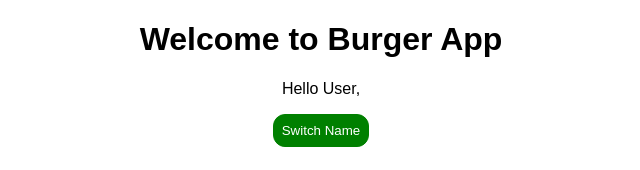
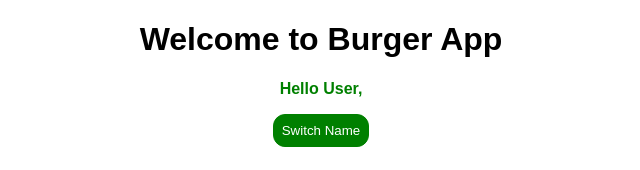
Before and after one commit to raghurudraraju-copart/burger-app-practice, a React app: page / in a window 1280 px wide. Shown: the top 170 px of the page, without its empty margins (319-959 px from the left). Built offline with nearby package versions, Linux system fonts and the light colour scheme.

Commit message:
Added sudo-selectors to load css with css-loader.

```diff
--- a/src/App.css
+++ b/src/App.css
@@ -16,6 +16,29 @@
 
 .red {
   color: red;
+}
+
+.App button {
+  background-color: green;
+  color: white;
+  border: 1px solid green;
+  border-radius: 12px;
+  cursor: pointer;
+  padding: 8px;
+}
+
+.App button:hover {
+  background-color: lightgreen;
+  color: black;
+}
+
+.App button.red {
+  background-color: red;
+}
+
+.App button.red:hover {
+  background-color: lightred;
+  color: black;
 }
 
 /* .App-logo {
--- a/src/App.js
+++ b/src/App.js
@@ -62,16 +62,9 @@
   };
 
   render() {
-    const btnStyle={
-      backgroundColor: 'green',
-      color: 'white',
-      border: '1px solid green',
-      borderRadius: '12px',
-      cursor: 'pointer',
-      padding: '8px',
-    };
 
     let persons = null;
+    let btnClass = '';
 
     if( this.state.showPersons) {
       persons = (
@@ -81,28 +74,28 @@
           })}
         </div>
       );
-      btnStyle.backgroundColor = 'red';
+      btnClass = cssClasses.red;
     }
 
-    const classes = ['bold'];
+    const classes = [cssClasses.bold];
 
     if(this.state.persons.length > 2) {
-      classes.push('green');
+      classes.push(cssClasses.green);
     }
 
     if(this.state.persons.length <= 2) {
-      classes.push('yellow');
+      classes.push(cssClasses.yellow);
     }
 
     if(this.state.persons.length <= 1) {
-      classes.push('red');
+      classes.push(cssClasses.red);
     }
 
     return (
         <div className={cssClasses.App}>
           <h1>Welcome to Burger App</h1>
           <p className={classes.join(' ')}>Hello User,</p>
-          <button style={btnStyle} onClick={ this.togglePersonHandler }>Switch Name</button>
+          <button className={btnClass } onClick={ this.togglePersonHandler }>Switch Name</button>
           <div>{persons}</div>
         </div>
     );
```
